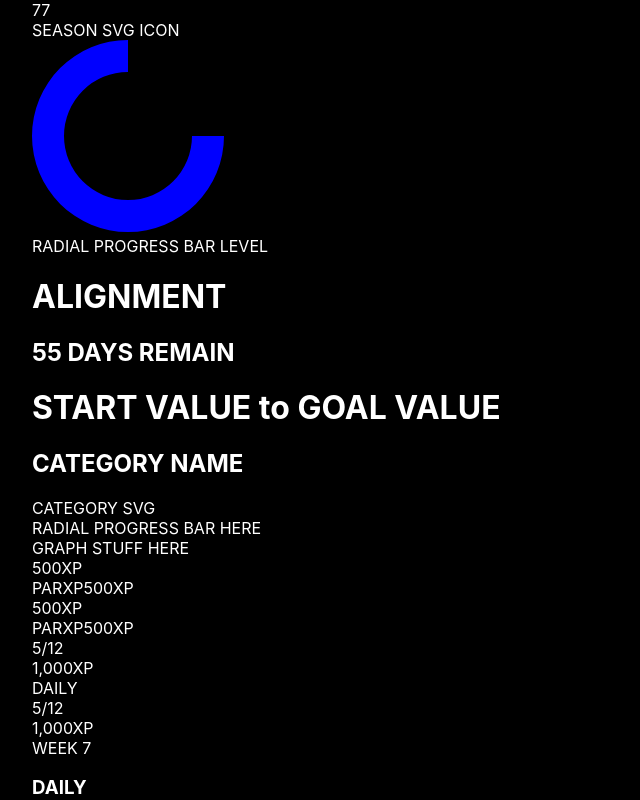
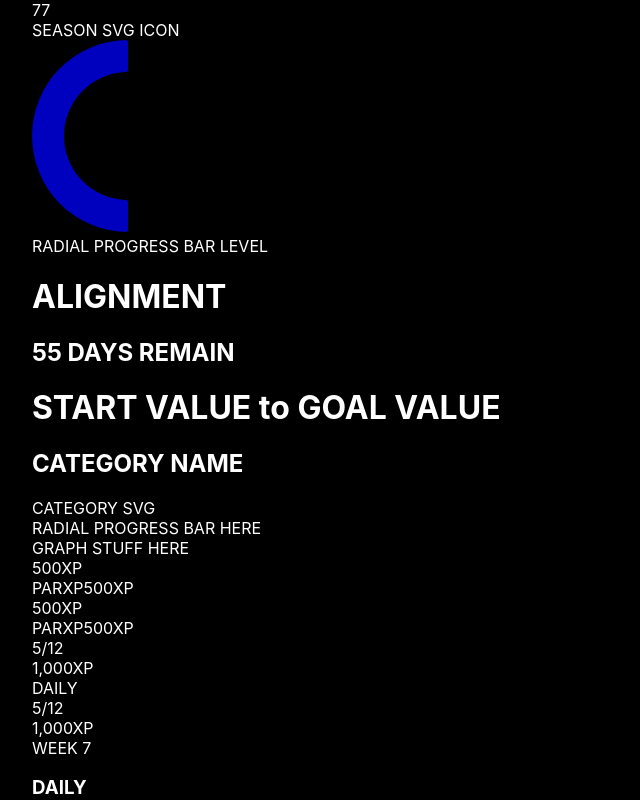
Before and after one commit to everalert/habits-battlepass, a Next.js app: page / in a window 1280 px wide. Shown: the top 800 px of the page, without its empty margins (0-640 px from the left). Built offline with nearby package versions, Linux system fonts and the light colour scheme.

Commit message:
add animation and some props

```diff
--- a/src/elements/radialbar.element.js
+++ b/src/elements/radialbar.element.js
@@ -1,35 +1,56 @@
-import { useD3 } from '../hooks/useD3'
+import React from "react";
+import { useD3 } from '../hooks/useD3';
 import * as d3 from 'd3';
 
-const data = {name:'xp',value:75000};
+export default function RadialBar(props) {
+	const data = {
+		name: 'XP',
+		value: props.value ? props.value : 50000,
+		maxValue: props.max ? props.max : 100000,
+		interval: props.ivl ? Math.max(props.ivl, 0) : 0
+	};
+	const size = props.size ? props.size : 192;
+	const arcWidth = props.thickness ? Math.min(props.thickness, size) : 64;
+	const delay = props.delay ? Math.max(props.delay, 0) : 0;
 
-export default function RadialBar() {
+	const arcCornerRadius = 2;
+
 	const ref = useD3(
 		(svg) => {
-			const maxValue = 100000;
-			const height = 192;
-			const width = 192;
-
 			const PI = Math.PI;
-			const arcWidth = 64;
-			const innerRadius = (height-arcWidth)/2;
-			const outerRadius = height/2;
+			const innerRadius = (size-arcWidth)/2;
+			const outerRadius = size/2;
 
 			let svg2 = svg.select('.arc-container')
-				.append('g')
-				.attr('transform', 'translate(' + width / 2 + ',' + height / 2 + ')');
+				.attr('transform', 'translate(' + size / 2 + ',' + size / 2 + ')')
+				.select('.arcs');
 
 			let scale = d3.scaleLinear()
-			.domain([0, maxValue])
-			.range([0, 2 * PI]);
+				.domain([0, data.interval>0 ? data.interval : data.maxValue])
+				.range([0, 2 * PI]);
 
 			let arcGen = d3.arc()
-			.innerRadius(innerRadius)
-			.outerRadius(outerRadius)
-			// .startAngle(0)
-			// .endAngle(scale(75000));
+				.startAngle(0)
+				.innerRadius(innerRadius)
+				.outerRadius(outerRadius)
+				.cornerRadius(arcCornerRadius);
 
-			let radialAxis = svg2.append('g')
+			let arcTween = (d) => {
+				return (t) => {
+					const angle = d3.interpolate(d.startAngle, d.endAngle)(t);
+					arcGen.endAngle(angle);
+					return arcGen(null);
+				}
+			}
+
+			let colTween = (d) => {
+				return (t) => {
+					const colour = d3.interpolate(127, data.value/data.maxValue*128+127)(t);
+					return `rgb(0,0,${colour})`;
+				}
+			}
+
+			let radialAxis = svg2
 				.attr('class', 'r axis')
 				.selectAll('g')
 				.data(data)
@@ -42,16 +63,17 @@ export default function RadialBar() {
 			let arcs = svg2.append('g')
 				.attr('class', 'data')
 				.selectAll('path')
-				.data([{startAngle:0, endAngle:-scale(data.value)}])
+				.data([{startAngle:0, endAngle:-scale(data.value^data.interval)}])
 				.enter().append('path')
 				.attr('class', 'arc')
-				.style('fill', "#0000FF")
-				.attr('d', arcGen)
+				.attr('fill', "#0000FF")
+				//.attr('d', arcGen)
 
-			// arcs.transition()
-			// 	.delay((d, i) => i * 200)
-			// 	.duration(1000)
-			// 	.attrTween('d', arcTween);
+			arcs.transition()
+				.delay(delay)
+				.duration(1000)
+				.attrTween("fill", colTween)
+				.attrTween('d', arcTween);
 
 			// arcs.on('mousemove', showTooltip)
 			// arcs.on('mouseout', hideTooltip)
@@ -63,10 +85,10 @@ export default function RadialBar() {
 		<svg ref={ref} style={{
 			height: 192,
 			width: 192,
-			marginRight: "0px",
-			marginLeft: "0px",
 		}}>
-			<g className='arc-container'/>
+			<g className='arc-container'>
+				<g className='arcs'/>
+			</g>
 		</svg>
 	  );
 }
```
